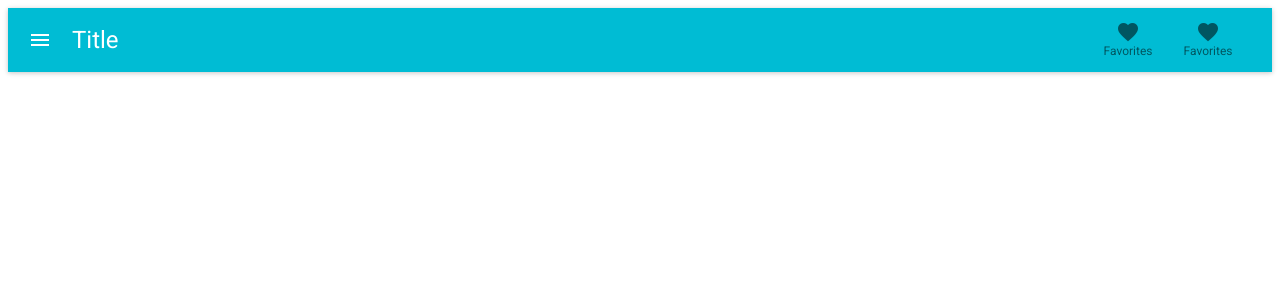
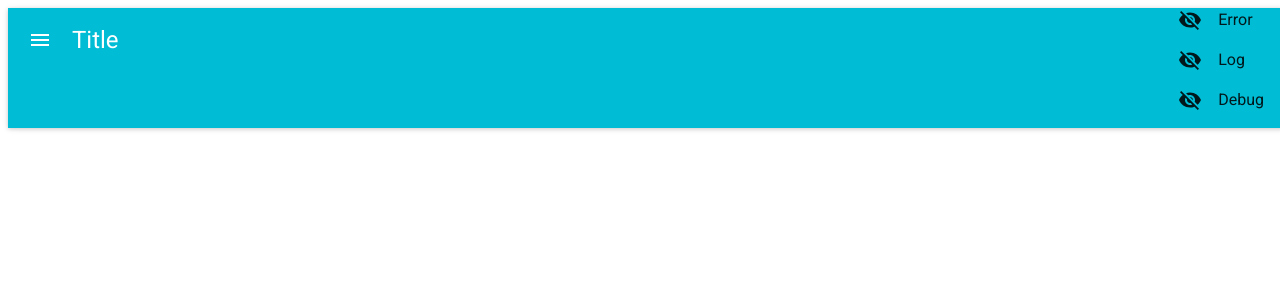
Before and after one commit to mayconvm/start-with-webpack-and-react, a React app: page / in a window 1280 px wide. Shown: the top 300 px of the page. Built offline with nearby package versions, Linux system fonts and the light colour scheme; what react-tap-event-plugin would draw is missing.

Commit message:
Adicionado componente Options.

```diff
--- a/src/js/components/TopBar/index.js
+++ b/src/js/components/TopBar/index.js
@@ -1,34 +1,27 @@
 'use strict'
 
 import React from 'react'
-import FontIcon from 'material-ui/FontIcon'
-import {BottomNavigationItem} from 'material-ui/BottomNavigation'
 
 import AppBar from 'material-ui/AppBar'
-
-const favoritesIcon = <FontIcon style={{margin: 0}} className='material-icons'>favorite</FontIcon>
+import OptionLog from './Option'
 
 const listBtns = [
-  <BottomNavigationItem
-    key={0}
-    label='Favorites'
-    icon={favoritesIcon}
-    style={{margin: 0}}
-  />,
-  <BottomNavigationItem
-    key={1}
-    label='Favorites'
-    icon={favoritesIcon}
-    style={{margin: 0}}
-  />
+  <OptionLog label={'Error'} key={2} />,
+  <OptionLog label={'Log'} key={1} />,
+  <OptionLog label={'Debug'} key={3} />
 ]
+
+const styles = {
+  position: 'fixed'
+}
 
 class TopBar extends React.Component {
   render () {
     return (
       <AppBar
         title='Title'
-        children={listBtns}
+        style={styles}
+        children={<div> {listBtns} </div>}
       />
     )
   }
```
